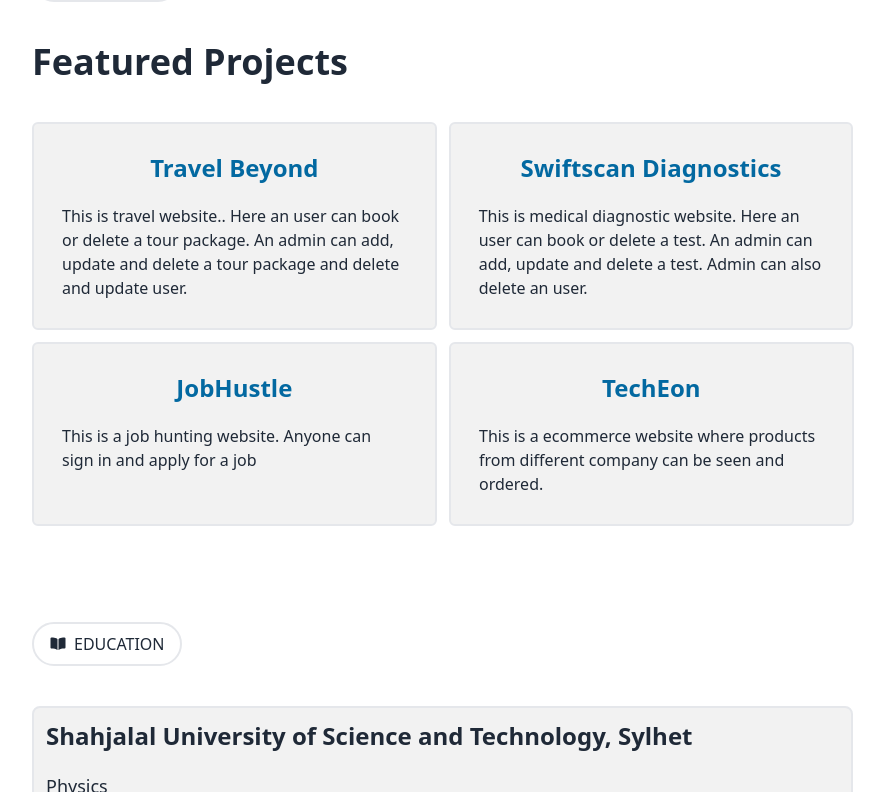
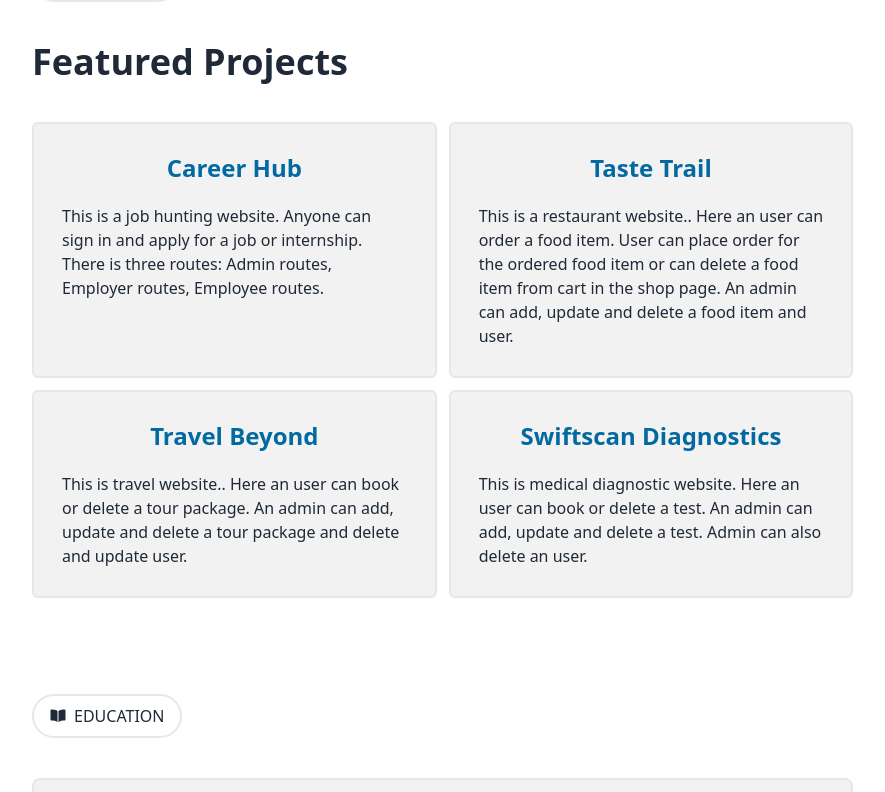
Before and after one commit to Sifat-Ikram/sifat-ikram-portfolio, a React (Vite) app: page /portfolio in a window 1280 px wide. Shown: the part 2328-3120 px from the top of the page, without its empty margins (392-1277 px from the left). Built offline with nearby package versions, Linux system fonts and the light colour scheme.

Commit message:
portfolio updated

```diff
--- a/src/pages/Portfolio.jsx
+++ b/src/pages/Portfolio.jsx
@@ -4,35 +4,71 @@ import "aos/dist/aos.css";
 import { useEffect } from "react";
 
 const Portfolio = () => {
-
   useEffect(() => {
     Aos.init({ duration: 2500 });
   }, []);
 
   return (
     <div>
-            <button className='flex items-center gap-2 px-4 py-2 mb-10 border-2 border-solid rounded-full cursor-pointer hover:text-white hover:bg-sky-700'>
+      <button className="flex items-center gap-2 px-4 py-2 mb-10 border-2 border-solid rounded-full cursor-pointer hover:text-white hover:bg-sky-700">
         <FaFolderOpen />
-                <h1 className='font-medium uppercase'>Portfolio</h1>
+        <h1 className="font-medium uppercase">Portfolio</h1>
       </button>
       <div>
-                <h1 className='text-4xl font-bold'>Featured Projects</h1>
-                <div className='grid grid-cols-1 gap-3 mt-10 lg:grid-cols-2'>
-                    <a data-aos="fade-up" className="py-5 space-y-5 border-2 border-solid rounded-md hover:border-sky-700 md:p-5 lg:p-7 bg-base-200" href='https://travel-beyond-web.web.app/'>
-                        <h1 className='text-2xl font-semibold text-center text-sky-700'>Travel Beyond</h1>
-                        <p>This is travel website.. Here an user can book or delete a tour package. An admin can add, update and delete a tour package and delete and update user.</p>
+        <h1 className="text-4xl font-bold">Featured Projects</h1>
+        <div className="grid grid-cols-1 gap-3 mt-10 lg:grid-cols-2">
+          <a
+            className="py-5 space-y-5 border-2 border-solid rounded-md hover:border-sky-700 md:p-5 lg:p-7 bg-base-200 transition duration-300 transform hover:scale-105"
+            href="https://career-hub-web.web.app/"
+          >
+            <h1 className="text-2xl font-semibold text-center text-sky-700">
+              Career Hub
+            </h1>
+            <p>
+              This is a job hunting website. Anyone can sign in and apply for a
+              job or internship. There is three routes: Admin routes, Employer
+              routes, Employee routes.
+            </p>
           </a>
-                    <a data-aos="fade-up" className="py-5 space-y-5 border-2 border-solid rounded-md hover:border-sky-700 md:p-5 lg:p-7 bg-base-200" href='https://swiftscan-diagnostics.web.app'>
-                        <h1 className='text-2xl font-semibold text-center text-sky-700'>Swiftscan Diagnostics</h1>
-                        <p>This is medical diagnostic website. Here an user can book or delete a test. An admin can add, update and delete a test. Admin can also delete an user.</p>
+          <a
+            className="py-5 space-y-5 border-2 border-solid rounded-md hover:border-sky-700 md:p-5 lg:p-7 bg-base-200 transition duration-300 transform hover:scale-105"
+            href="https://taste-trail-web.web.app/"
+          >
+            <h1 className="text-2xl font-semibold text-center text-sky-700">
+              Taste Trail
+            </h1>
+            <p>
+              This is a restaurant website.. Here an user can order a food item.
+              User can place order for the ordered food item or can delete a
+              food item from cart in the shop page. An admin can add, update and
+              delete a food item and user.
+            </p>
           </a>
-                    <a data-aos="fade-down" className="py-5 space-y-5 border-2 border-solid rounded-md hover:border-sky-700 md:p-5 lg:p-7 bg-base-200" href='https://job-hustle.web.app/'>
-                        <h1 className='text-2xl font-semibold text-center text-sky-700'>JobHustle</h1>
-                        <p>This is a job hunting website. Anyone can sign in and apply for a job</p>
+          <a
+            className="py-5 space-y-5 border-2 border-solid rounded-md hover:border-sky-700 md:p-5 lg:p-7 bg-base-200 transition duration-300 transform hover:scale-105"
+            href="https://travel-beyond-web.web.app/"
+          >
+            <h1 className="text-2xl font-semibold text-center text-sky-700">
+              Travel Beyond
+            </h1>
+            <p>
+              This is travel website.. Here an user can book or delete a tour
+              package. An admin can add, update and delete a tour package and
+              delete and update user.
+            </p>
           </a>
-                    <a data-aos="flip-up" className="py-5 space-y-5 border-2 border-solid rounded-md hover:border-sky-700 md:p-5 lg:p-7 bg-base-200" href='https://6533c61dbfae0c6c5b4fc7a9--wondrous-muffin-cf0e61.netlify.app/'>
-                        <h1 className='text-2xl font-semibold text-center text-sky-700'>TechEon</h1>
-                        <p>This is a ecommerce website where products from different company can be seen and ordered.</p>
+          <a
+            className="py-5 space-y-5 border-2 border-solid rounded-md hover:border-sky-700 md:p-5 lg:p-7 bg-base-200 transition duration-300 transform hover:scale-105"
+            href="https://swiftscan-diagnostics.web.app"
+          >
+            <h1 className="text-2xl font-semibold text-center text-sky-700">
+              Swiftscan Diagnostics
+            </h1>
+            <p>
+              This is medical diagnostic website. Here an user can book or
+              delete a test. An admin can add, update and delete a test. Admin
+              can also delete an user.
+            </p>
           </a>
         </div>
       </div>
```
Also changed, not shown: 1 other file (tests, documents, lock files or other folders). Lines whose indentation alone changed are shown as unchanged.
